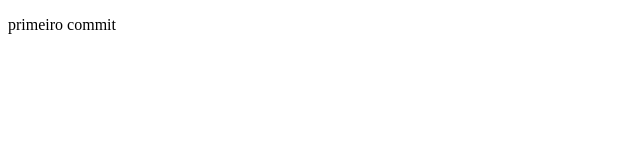
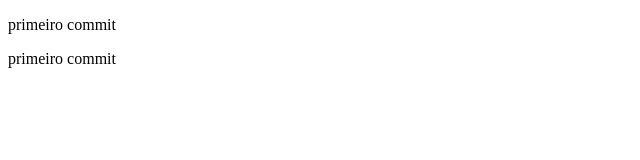
Before and after one commit to ThiagoNunesPucci/teste_branches, a plain HTML site: page index.html in a window 1280 px wide. Shown: the full height of the page, 0-640 px from the left. Drawn offline with Linux system fonts and the light colour scheme.

Commit message:
testando

```diff
--- a/index.html
+++ b/index.html
@@ -8,5 +8,6 @@
 </head>
 <body>
     <div><p>primeiro commit</p></div>
+    <div><p>primeiro commit</p></div>
 </body>
 </html>
```
